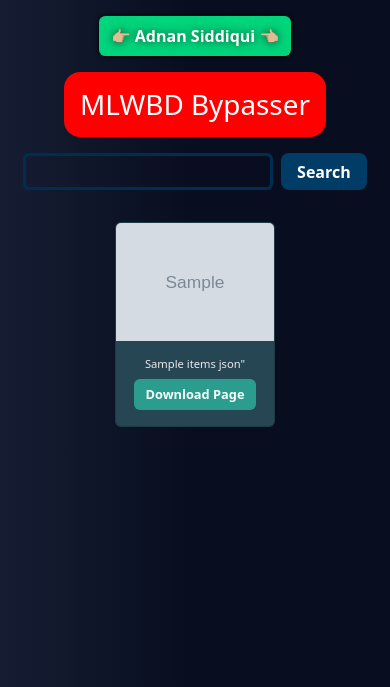
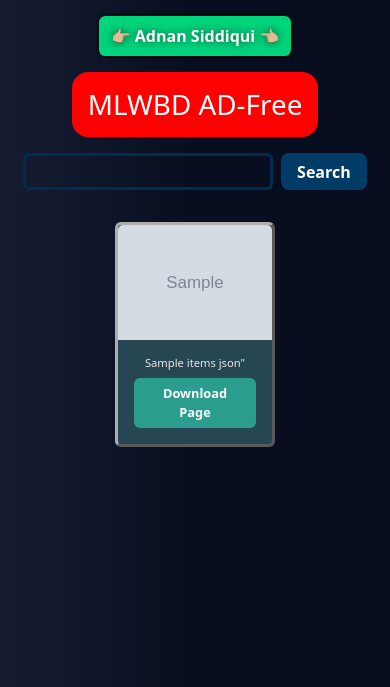
Before and after one commit to adnansid99/MLWBD-ADFree, a Flask app: template templates/home.html in a window 390 px wide. Shown: the top 687 px of the page. Run offline with Flask 3, Linux system fonts and the light colour scheme; the template is opened without the code that fills it: most values are stand-ins (such as "Sample title", 1, 10 or a date in 2020); grey boxes marked "Sample" are stand-in pictures.

Commit message:
Update home.html

```diff
--- a/templates/home.html
+++ b/templates/home.html
@@ -3,7 +3,7 @@
   <head>
     <meta charset="UTF-8" />
     <meta name="viewport" content="width=device-width, initial-scale=1.0" />
-    <title>MLWBD Bypasser</title>
+    <title>MLWBD | AD-Free</title>
     <link
       rel="stylesheet"
       href="https://cdn.jsdelivr.net/npm/bootstrap@5.3.1/dist/css/bootstrap.min.css"
@@ -81,7 +81,7 @@
         /* min-width: 5rem; */
         max-width: 14rem;
         background-color: #264653;
-        /* border: none; */
+        border: 3px outset #aeaeae;
       }
       .card img {
         max-height: 14rem;
@@ -97,6 +97,7 @@
         flex-direction: column;
         align-items: center;
         justify-content: space-evenly;
+        /* border-top: 3px solid white; */
       }
 
       .btn-primary {
@@ -212,6 +213,9 @@
           left: 0;
           position: relative;
         }
+        .loader {
+          margin: 0rem 1.75rem 0rem 1.5rem;
+        }
       }
     </style>
   </head>
@@ -219,12 +223,11 @@
     <button onclick="aboutbtn()" class="aboutmebtn">
       &#128073;&#127996; Adnan Siddiqui &#128072;&#127996;
     </button>
-    <h1 class="mainH1" onclick="window.open('/', '_self')">MLWBD Bypasser</h1>
+    <h1 class="mainH1" onclick="window.open('/', '_self')">MLWBD AD-Free</h1>
     <form name="myForm" id="myform" action="/" method="post">
       <input name="userInput" type="text" />
       <!-- <div class="loader"></div> -->
       <button onClick="loading()" type="submit">Search</button>
-      <!-- <div class="loader"></div> -->
     </form>
     <div class="container">
       {%for items in itemsJson%}
```
